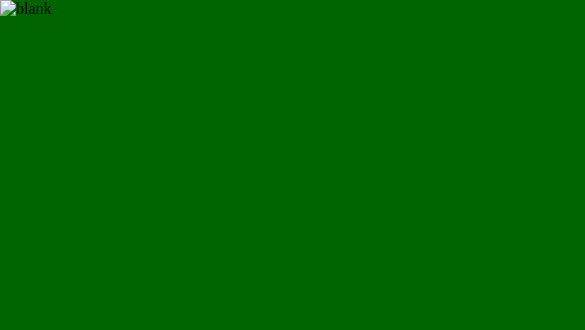
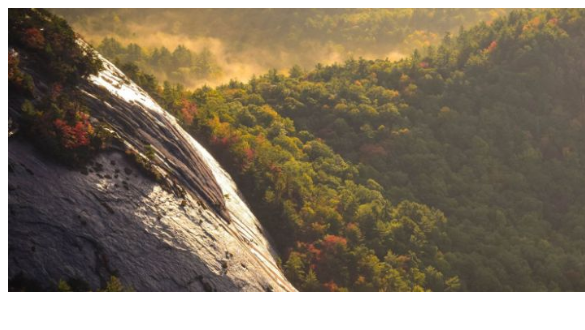
Before and after one commit to nreeves/mobile-development, a plain HTML site: page responsive-images/index.html in a window 390 px wide. Shown: the top 330 px of the page, 585 px wide, since content can reach past the window. Drawn offline with Linux system fonts and the light colour scheme.

Commit message:
responsive images fix

```diff
--- a/responsive-images/index.html
+++ b/responsive-images/index.html
@@ -3,13 +3,15 @@
 <head>
     <meta charset="UTF-8">
     <meta name="viewport" content="width=device-width, initial-scale=1.0">
-    <meta name="author" content="Nate Reeves">
-    <link href="/responsive-images/assets/style.css" rel="stylesheet"/>
-    <title>Responsive IMG</title>
-
+    <title>Responsive Images</title>
 </head>
 <body>
-
-    <img src="assets/image/" srcset=" assests/imgs/2000-img.jpg 2560w,assests/imgs/1920-img.jpg 1920w,assests/imgs/640-img.jpg 640w"   alt="blank">
+    <img
+        srcset="assets/image/nature-480.jpg 480w,
+                assets/image/nature-1080.jpg 1080w,
+                assets/image/nature-2040.jpg 2040w,
+                "
+        src="assets/image/nature-480.jpg"
+        alt="">
 </body>
 </html>
```
Also changed, not shown: css-grid-example/style/style.css (+4 -4 lines), responsive-images/assets/image/1920-img.jpg (deleted), responsive-images/assets/image/2000-img.jpg (deleted), responsive-images/assets/image/640-imge.jpg (deleted), responsive-images/assets/image/nature-1080.jpg (added), responsive-images/assets/image/nature-2040.jpg (added), responsive-images/assets/image/nature-480.jpg (added).
